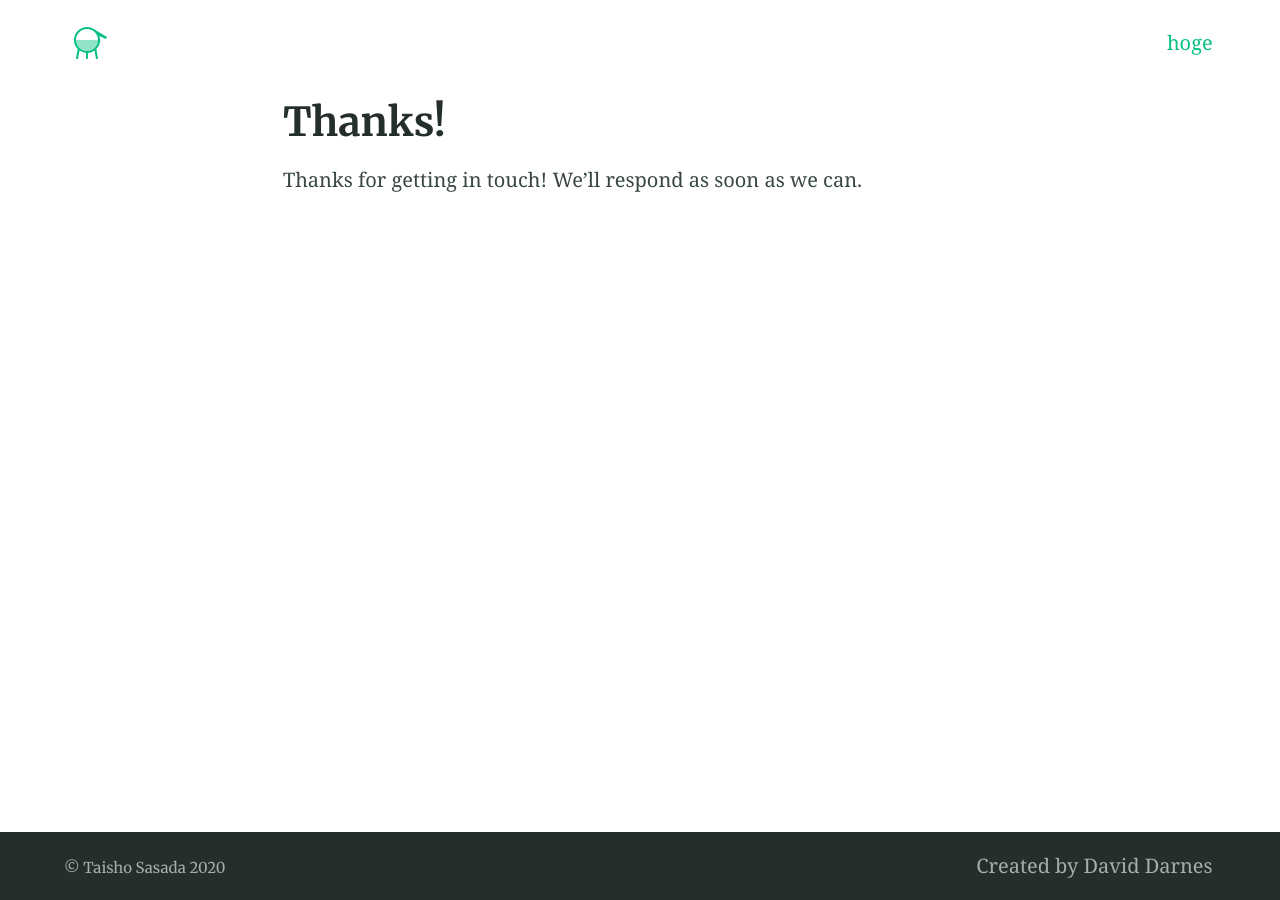
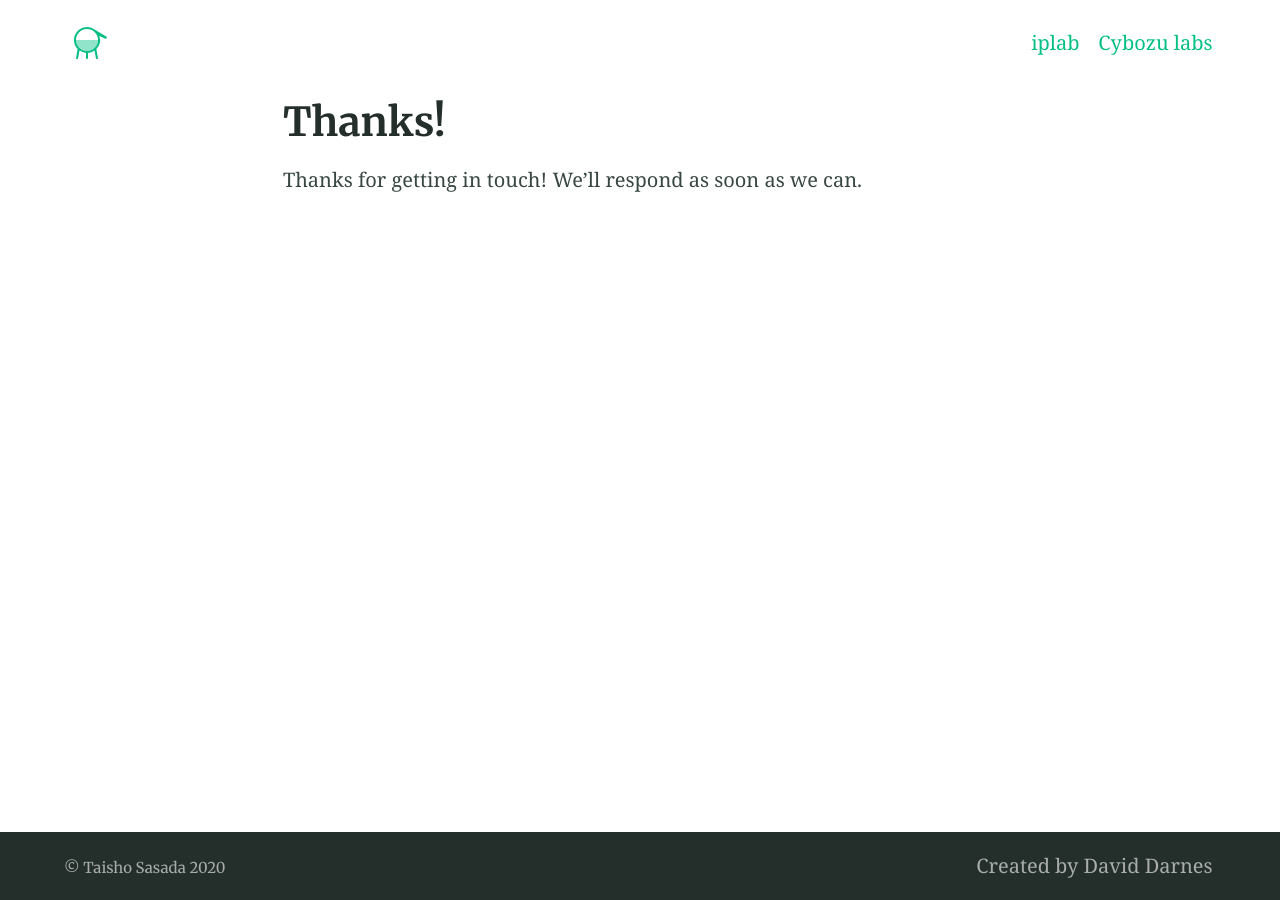
Before and after one commit to karapto/karapto.github.io, a Jekyll site: the page built from thanks.md, in a window 1280 px wide. Built offline with Jekyll 4.4.1, drawn with Linux system fonts in a browser that asks for light colours.

Commit message:
Update _config.yml

```diff
--- a/_config.yml
+++ b/_config.yml
@@ -119,10 +119,10 @@ favicons: # Favicons are also used in the manifest file. Syntax is 'size: path'
 
 # 9. Site navigation
 navigation_header:
-- title: hoge
-#  url: /
-#- title: Elements
-#  url: /elements/
+- title: iplab
+  url: https://iplab.naist.jp/
+- title: Cybozu labs
+  url: https://labs.cybozu.co.jp/
 #- title: Blog
 #  url: /blog/
 #- title: Categories
```
